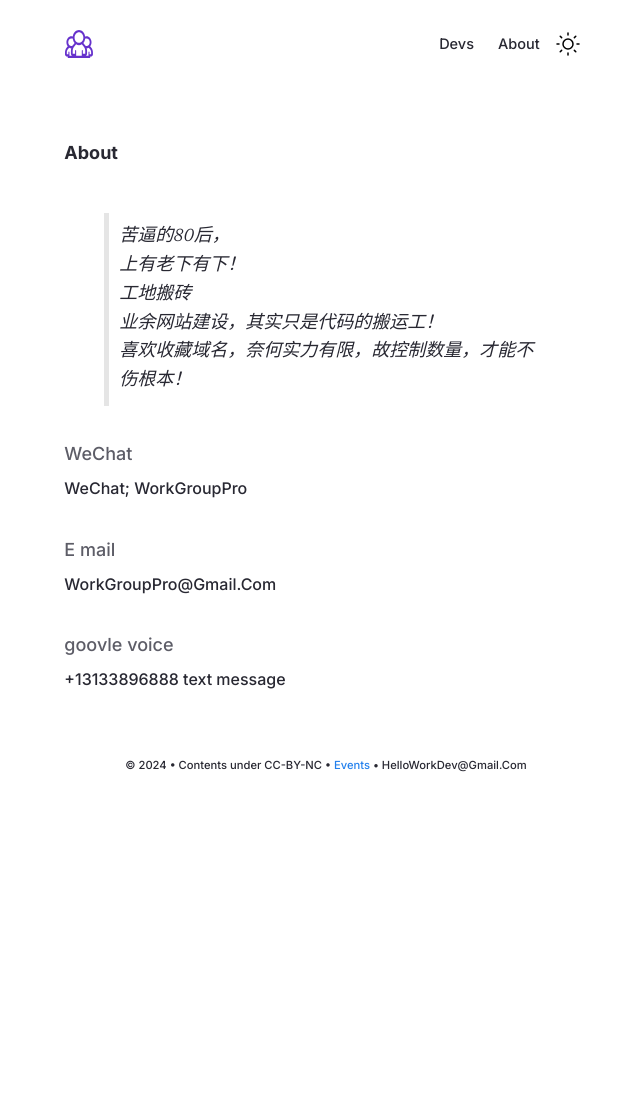
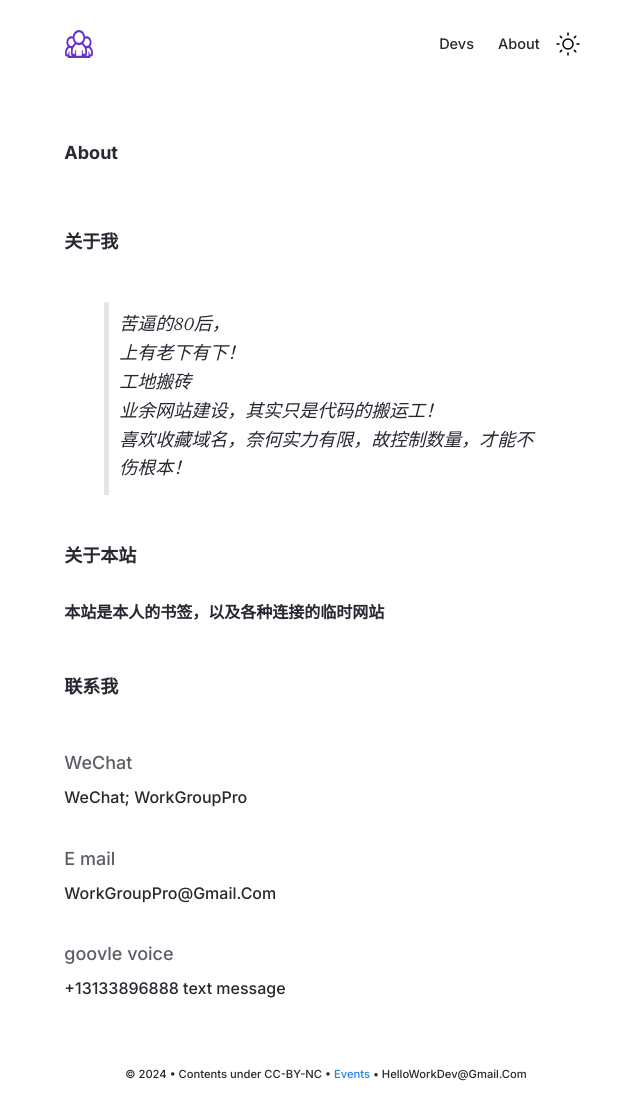
Before and after one commit to YiPianYe/workgroup, a Jekyll site: the page built from pages/about.md, in a window 1280 px wide. Shown: the whole page, without its empty margins (314-954 px from the left). Built offline with Jekyll 4.4.1, drawn with Linux system fonts in a browser that asks for light colours; comment, search, counter and statistics services are not loaded; before the commit the page ends 900 px from its top, so only the background shows below that.

Commit message:
Update about.md

```diff
--- a/pages/about.md
+++ b/pages/about.md
@@ -4,6 +4,8 @@ permalink: /about
 title: About
 content-type: static
 ---
+
+# 关于我
 
 >  苦逼的80后，
 >
@@ -15,6 +17,12 @@ content-type: static
 >
 >  喜欢收藏域名，奈何实力有限，故控制数量，才能不伤根本！
 
+# 关于本站
+
+ **本站是本人的书签，以及各种连接的临时网站**
+
+# 联系我
+
 ## WeChat
 WeChat; WorkGroupPro
 
```
